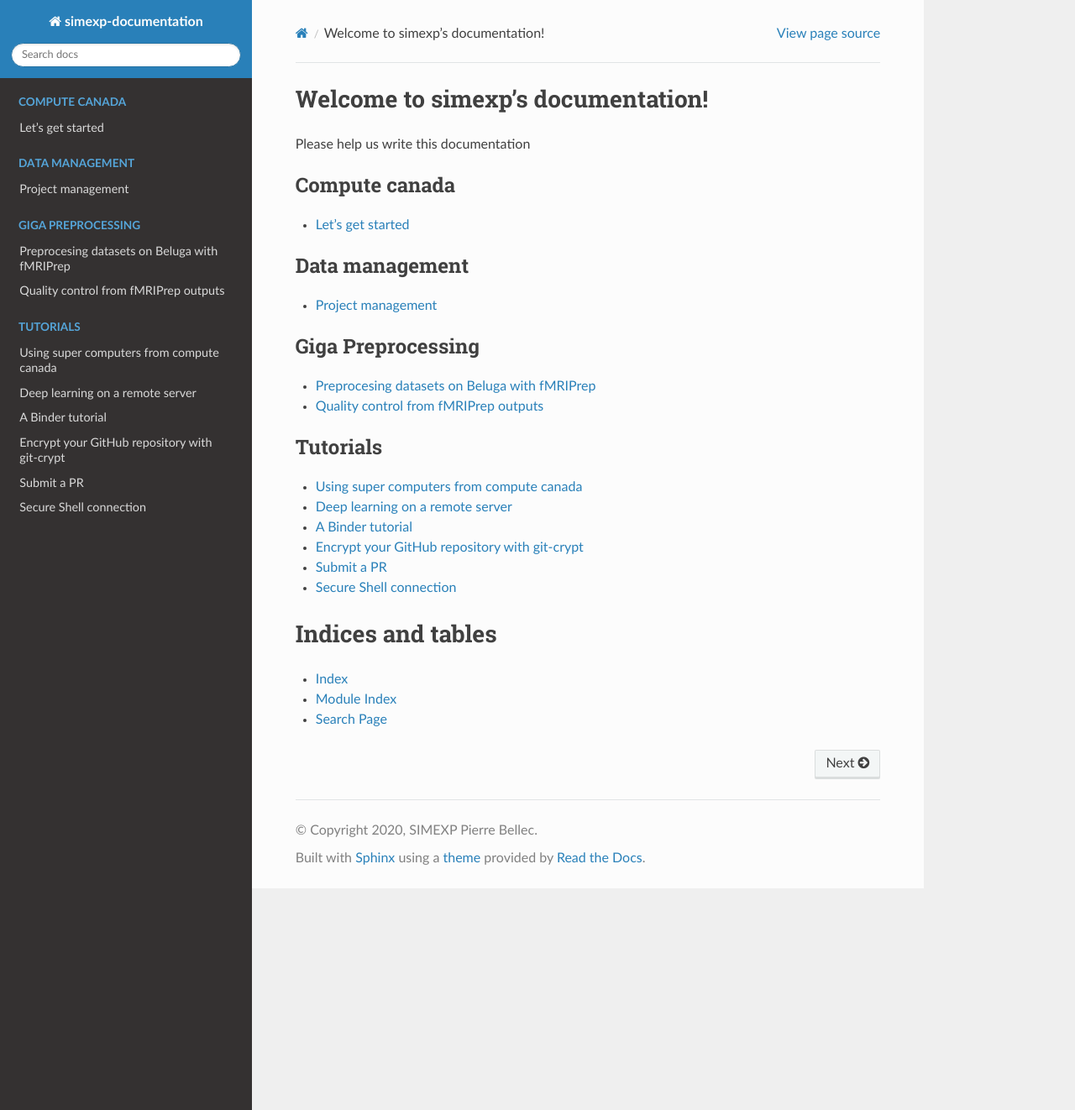
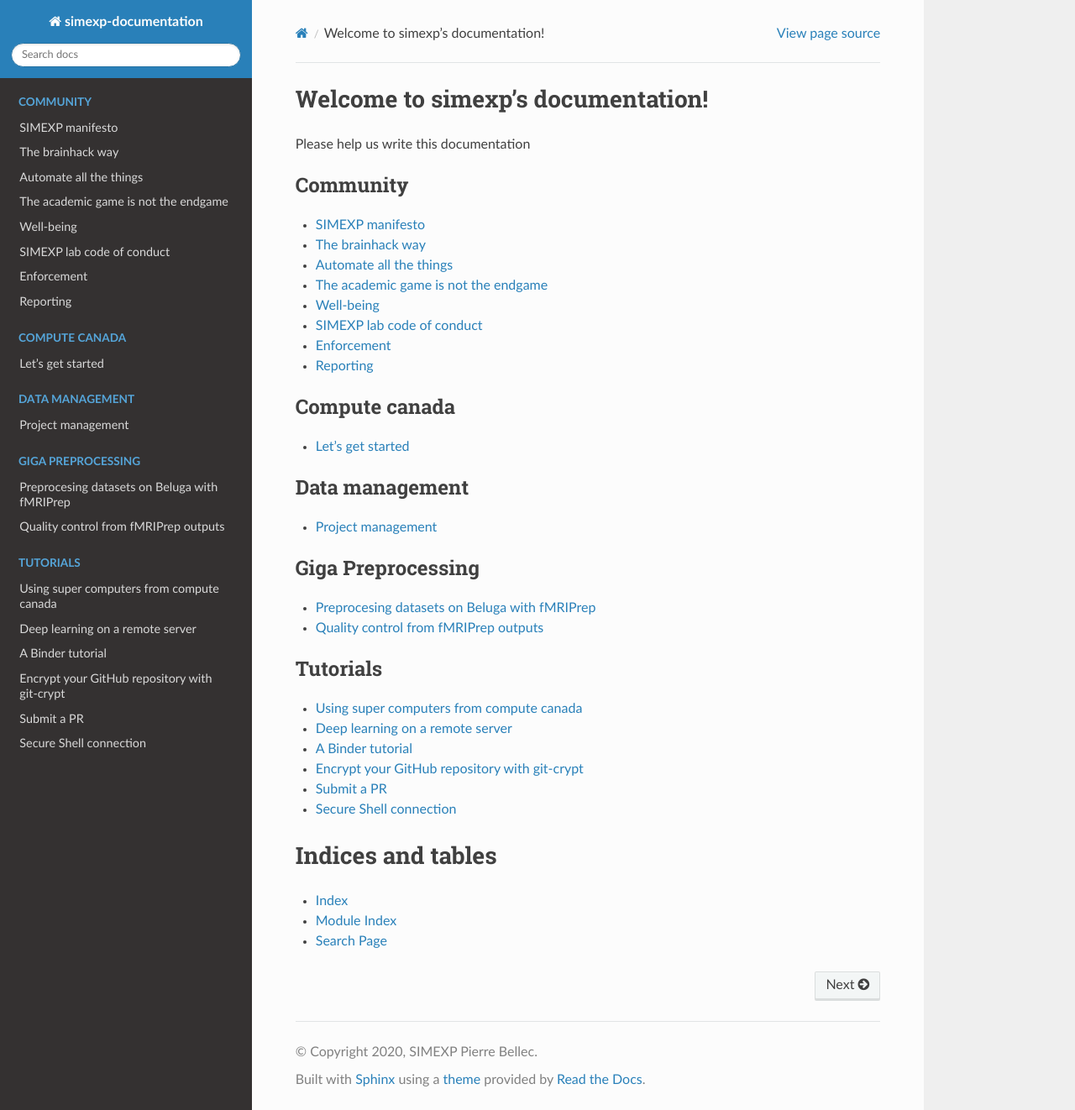
Before and after one commit to SIMEXP/lab-documentation, a Sphinx documentation site: the page built from source/index.rst, in a window 1280 px wide and 1322 px high. Shown: the whole window at 84% size. Built offline with Sphinx 7.4.7 and the Read the Docs theme 2.0.0, drawn with Linux system fonts in a browser that asks for light colours; part of the change alters nothing that is shown.

Commit message:
Added code of conduct and manifestor under "community"

```diff
--- /dev/null
+++ b/source/community/coc.md
@@ -0,0 +1,26 @@
+# SIMEXP lab code of conduct
+The laboratory for brain simulation and exploration (SIMEXP) is dedicated to providing an environment where people are kind and respectful to each other. This could really be the end of that code of conduct, but some forms of harassment and negative behavior are fairly hard to identify at first. Please read carefully through the rest of the document to make sure you avoid them. There is also a section to know what to do and expect if you experience behavior that deviates from this code of conduct.
+
+## Respecting differences
+SIMEXP members come from many cultures and backgrounds. We therefore expect lab members to be very respectful of different cultural practices, attitudes, and beliefs. This includes being aware of preferred titles and pronouns, as well as using a respectful tone of voice.
+
+While we do not assume SIMEXP members know the cultural practices of every ethnic and cultural group, we expect members to recognize and respect differences within our community. This means being open to learning from and educating others, as well as educating yourself.
+
+Harassment includes, but is not limited to:
+ * Verbal comments that reinforce social structures of domination related to gender, gender identity and expression, sexual orientation, diet (vegetarian, lactose-free, vegan, etc), disability, marital or family status, pregnancy, pregnancy-related conditions, physical appearance, body size, race, age or religion.
+ * Sexual images in public spaces
+ * Deliberate intimidation, stalking, or following
+ * Harassing photography or recording
+ * Sustained disruption of work
+ * Inappropriate physical contact
+ * Unwelcome sexual attention
+ * Advocating for, or encouraging, any of the above behaviour
+
+## Microaggressions
+Incidents can take the form of “microaggressions,” which is a damaging form of harassment. Microaggressions are the everyday slights or insults which communicate negative messages to target individuals, often based upon their marginalized group membership. The following examples can all be labelled micro-aggressions: commenting on a woman’s appearance rather than her work; only directing questions at male colleagues when there are female experts in the room; telling someone of colour that they “speak such good English”; forcefully praising meat to an individual with a vegetarian diet; praising alcoholic drinks to an individual who do not consume them. Exclusion from a group can be a common nonverbal form of microaggression. Microaggressions can be couched in the form of a “compliment,” (e.g. “you’re too attractive to be a scientist”). Over time, microagressions can take a great toll on mental and emotional health, and the target’s feeling of belonging in science and academia.
+
+# Enforcement
+Members should seek to pro-actively eliminate behaviors that deviate from our code of conduct. If a member engages in harassing behaviour, the direction of the laboratory and the research center will take any actions necessary to keep the SIMEXP lab a welcoming environment for all. This includes warning the offender, and potentially expulsion from the laboratory. We expect laboratory members to follow these rules at the office and work-related social activities. Members asked to stop any harassing behavior are expected to comply immediately. We think people should follow these rules outside of work too!
+
+# Reporting
+If someone makes you or anyone else feel unsafe or unwelcome, please report it as soon as possible in person, or in writing to [Pierre Bellec](mailto:pierre.bellec@criugm.qc.ca) or [Julie Boyle](julie.boyle@criugm.qc.ca). It is also possible to make a report with the [direction of CRIUGM](mailto:). The direction will follow up with you to understand the problem, and take the necessary actions to resolve it without your direct involvement. Harassment and other code of conduct violations considerably reduce the value of the research environment for everyone, and are taken very seriously. We strive to make the SIMEXP environment rich and joyful for everyone, at all time.
--- /dev/null
+++ b/source/community/manifesto.md
@@ -0,0 +1,18 @@
+# SIMEXP manifesto
+
+Academia means different things to different people. The laboratory for brain simulation and exploration (SIMEXP) is founded on a fairly opinionated, and possibly unusual view of what academia is. This document tries to make the SIMEXP academic values explicit. It does not mean that everybody at SIMEXP shares all of these values, or operates under a particular value at all times. These values are rather guiding principles for many key aspects of the operations of the lab, and form a baseline for expectations.
+
+## The hacker way
+Sharing is a key aspect of all academic communities, but how that sharing works varies widely. Lots of academic collaborations are transactional in nature, with people exchanging one contribution for another. Original founders of free software and the hacker movement operate under very different, simple rules. If you want to learn about something, just ask and you can expect an answer. The day somebody wants to learn something from you, you are expected to help that person. Don’t try to balance out what you get and give to a particular person. By helping others, you’re just building up karma, doing good to your community and the world. A corollary of that collaborative ethos is to strive to openly share as much research material as possible, data, code and ideas. The sharing process is greatly facilitated by adopting tools designed for sharing in your daily research activities (“open by design”).
+
+# The brainhack way
+Some laboratories operate under pretty strict labor division, with technical assistants helping researchers implement specific methods. SIMEXP works in data science, and our methods are computational. On one hand, relying on other people to implement computations dramatically limits both your ability to iterate quickly, and your understanding of the methods. On another hand, blind applications of algorithms to neural data without deep understanding of the neuroscience questions is not productive and is, in our typical use cases, a complete waste of time. A core SIMEXP belief is that lab members need to develop both strong computational and neuroscience skills, on top of their own area of expertise. This can be arduous at times, but is key for the type of research we do. It is also a huge asset for employability both inside and outside of academia.
+
+# Automate all the things
+Neural data science requires us to iterate analyses a lot, to explore new ideas, replicate analyses on new datasets, and test the impact of various hyper-parameters. This means that data analysis operations should be automated to the greatest extent possible.
+
+# The academic game is not the endgame
+Academia is a highly competitive environment. Some individuals end up focussing their work based on the metrics used to assess them, out of fear of not surviving the game, or simply thinking that it is what the academic community expects them to do. This means that many labs expend considerable energy towards publishing in high impact-factor journals, apply to awards, attend as many conferences as possible, get invited presentations, and sit on many committees, amongst others. The SIMEXP lab does of course support the careers of lab members, whether academic or not, and makes strategic investment of resources towards these metrics. But it is critical to not lose sight that pretty much none of us went into academia to work towards these metrics. The endgame of SIMEXP is to solve problems, namely prognosis of Alzheimer’s disease, and building human-like artificial neural networks. The academic game is a means to these ends. Nothing more. We aim to keep our collective and individual academic boats afloat with bare minimum required efforts, and are committed to not let the academic game ruin the fun and joy we have doing research. We rightfully trust that doing elite research, prioritizing quality over quantity, is all it really takes to strive inside and outside of academia anyway.
+
+# Well-being
+Finally, there are workplaces that encourage, or even push people to work themselves into the ground. It will happen from time to time to work hard, for a deadline or for the flow. But nothing great happens with chronically overworked people, especially in a creative business. Make sure you take care of yourself. If you feel down or tired, please take as many days off as necessary. Take holidays, it’s great. It is OK to focus on your personal life at times. It is also OK to pass on opportunities, you can’t do it all. Others will come. If you feel overwhelmed, find support. If you see someone being overwhelmed, be patient and supportive. Friends, peers or professionals, there are many ways to find balance. Try to find the mix that works for you, and be proactive at building this support network. You can also join us for Yoga!
--- a/source/index.rst
+++ b/source/index.rst
@@ -4,6 +4,13 @@ Welcome to simexp's documentation!
 ================================================
 
 Please help us write this documentation
+
+.. toctree::
+   :maxdepth: 1
+   :caption: Community
+
+   community/manifesto.md
+   community/coc.md
 
 .. toctree::
    :maxdepth: 1
```
